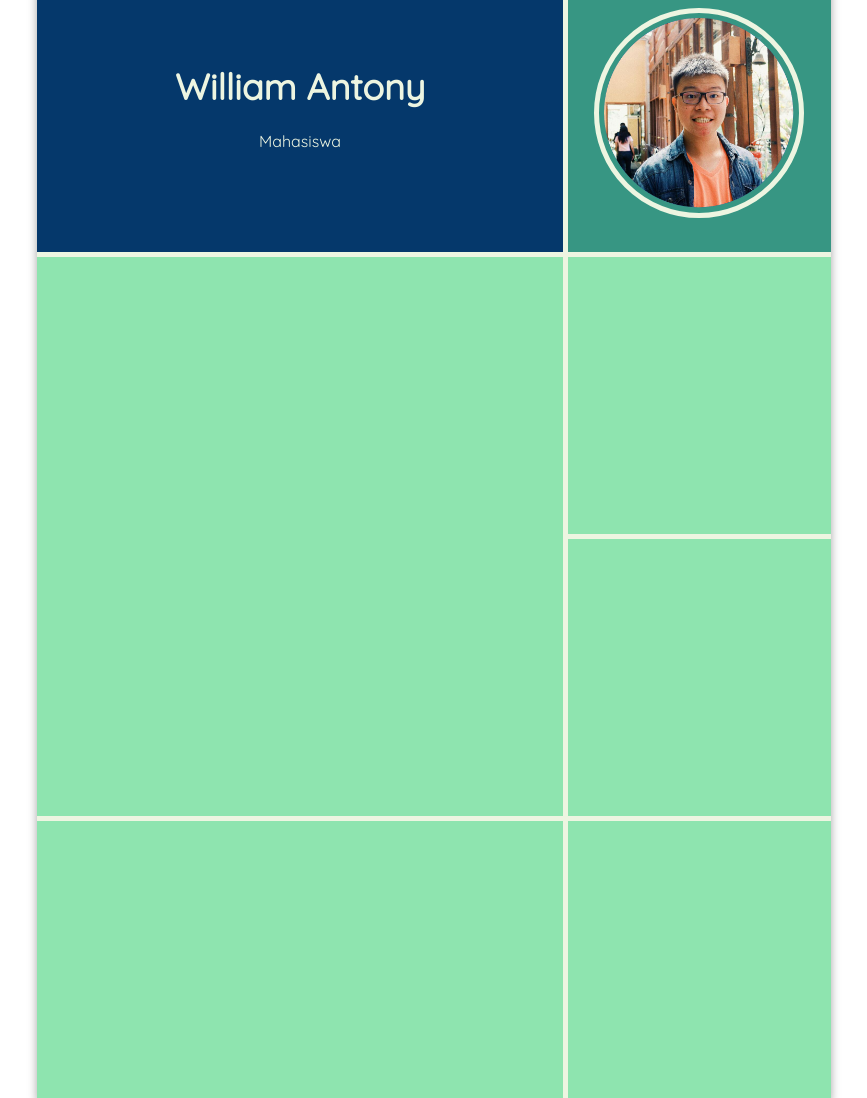
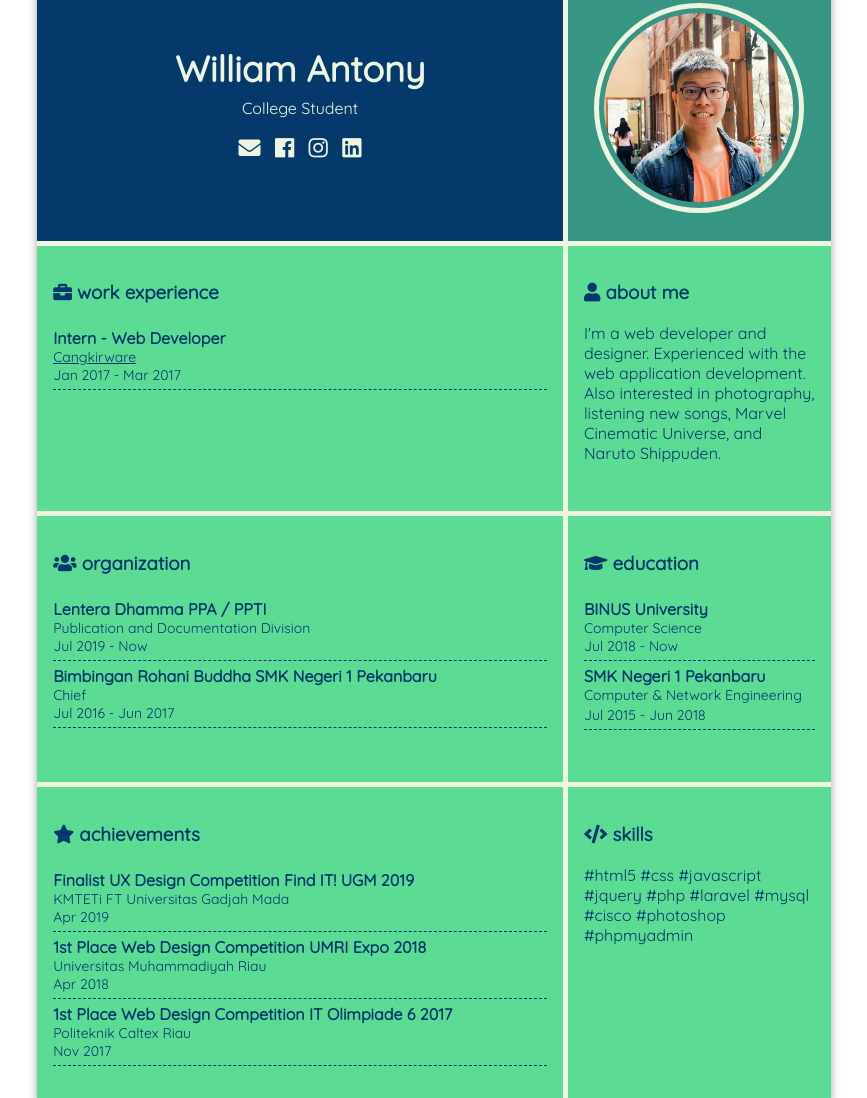
Before and after one commit to williamantony3/grid-powered-resume, a plain HTML site: page index.html in a window 1280 px wide. Shown: the part 25-1123 px from the top of the page, without its empty margins (206-1073 px from the left). Drawn offline with Linux system fonts and the light colour scheme.

Commit message:
complete

```diff
--- a/index.html
+++ b/index.html
@@ -6,6 +6,7 @@
     <meta http-equiv="X-UA-Compatible" content="ie=edge">
     <link rel="stylesheet" href="style.css">
     <link href="https://fonts.googleapis.com/css?family=Quicksand&display=swap" rel="stylesheet">
+    <link rel="stylesheet" href="https://use.fontawesome.com/releases/v5.4.1/css/all.css" integrity="sha384-5sAR7xN1Nv6T6+dT2mhtzEpVJvfS3NScPQTrOxhwjIuvcA67KV2R5Jz6kr4abQsz" crossorigin="anonymous">
     <title>Grid Powered Resume</title>
 </head>
 <body>
@@ -13,16 +14,88 @@
         <article class="resume">
             <section class="name grid-area">
                 <div class="name-text">William Antony</div>
-                <div class="desc-text">Mahasiswa</div>
+                <div class="desc-text">College Student</div>
+                <div class="social-text">
+                    <a href="mailto:antony.william30@gmail.com"><i class="fas fa-envelope"></i></a>
+                    <a href="https://fb.com/wil323"><i class="fab fa-facebook"></i></a>
+                    <a href="https://instagram.com/williamantony3"><i class="fab fa-instagram"></i></a>
+                    <a href="https://linkedin.com/in/williamantony3"><i class="fab fa-linkedin"></i></a>
+                </div>
             </section>
             <section class="photo grid-area">
                 <div class="circle"><img src="images/profile.png" alt="Profile Photo"></div>
             </section>
-            <section class="about grid-area"></section>
-            <section class="work grid-area"></section>
-            <section class="education grid-area"></section>
-            <section class="community grid-area"></section>
-            <section class="skills grid-area"></section>
+            <section class="about grid-area">
+                <h3><i class="fas fa-user"></i> about me</h3>
+                <p>I'm a web developer and designer. Experienced with the web application development. Also interested in photography, listening new songs, Marvel Cinematic Universe, and Naruto Shippuden.</p>
+            </section>
+            <section class="work grid-area">
+                <h3><i class="fas fa-briefcase"></i> work experience</h3>
+                <ul>
+                    <li>
+                        <div class="li-title">Intern - Web Developer</div>
+                        <div class="li-desc"><a href="https://cangkirware.com">Cangkirware</a></div>
+                        <div class="li-desc">Jan 2017 - Mar 2017</div>
+                    </li>
+                </ul>
+            </section>
+            <section class="education grid-area">
+                <h3><i class="fas fa-graduation-cap"></i> education</h3>
+                <ul>
+                    <li>
+                        <div class="li-title">BINUS University</div>
+                        <div class="li-desc">Computer Science</div>
+                        <div class="li-desc">Jul 2018 - Now</div>
+                    </li>
+                    <li>
+                        <div class="li-title">SMK Negeri 1 Pekanbaru</div>
+                        <div class="li-desc">Computer & Network Engineering</div>
+                        <di class="li-desc">Jul 2015 - Jun 2018</di>
+                    </li>
+
+                </ul>
+            </section>
+            <section class="community grid-area">
+                <h3><i class="fas fa-users"></i> organization</h3>
+                <ul>
+                    <li>
+                        <div class="li-title">Lentera Dhamma PPA / PPTI</div>
+                        <div class="li-desc">Publication and Documentation Division</div>
+                        <div class="li-desc">Jul 2019 - Now</div>
+                    </li>
+                    <li>
+                        <div class="li-title">Bimbingan Rohani Buddha SMK Negeri 1 Pekanbaru</div>
+                        <div class="li-desc">Chief</div>
+                        <div class="li-desc">Jul 2016 - Jun 2017</div>
+                    </li>
+                </ul>
+            </section>
+            <section class="skills grid-area">
+                <h3><i class="fas fa-code"></i> skills</h3>
+                <ul>
+                    <p>#html5 #css #javascript #jquery #php #laravel #mysql #cisco #photoshop #phpmyadmin</p>
+                </ul>
+            </section>
+            <section class="achievements grid-area">
+                <h3><i class="fas fa-star"></i> achievements</h3>
+                <ul>
+                    <li>
+                        <div class="li-title">Finalist UX Design Competition Find IT! UGM 2019</div>
+                        <div class="li-desc">KMTETi FT Universitas Gadjah Mada</div>
+                        <div class="li-desc">Apr 2019</div>
+                    </li>
+                    <li>
+                        <div class="li-title">1st Place Web Design Competition UMRI Expo 2018</div>
+                        <div class="li-desc">Universitas Muhammadiyah Riau</div>
+                        <div class="li-desc">Apr 2018</div>
+                    </li>
+                    <li>
+                        <div class="li-title">1st Place Web Design Competition IT Olimpiade 6 2017</div>
+                        <div class="li-desc">Politeknik Caltex Riau</div>
+                        <div class="li-desc">Nov 2017</div>
+                    </li>
+                </ul>
+            </section>
         </article>
     </main>
 </body>
--- a/style.css
+++ b/style.css
@@ -2,6 +2,9 @@ html, body{
     font-family: 'Quicksand', sans-serif;
     padding: 0;
     margin: 0;
+}
+a{
+    color: #05386B;
 }
 .wrapper{
     padding: 0;
@@ -16,19 +19,23 @@ html, body{
     grid-template-areas:
         "name photo"
         "work about"
-        "work education"
-        "community skills"
+        "community education"
+        "achievements skills"
     ;
     width: 210mm;
     height: 297mm;
     grid-gap: 5px;
     box-shadow: 0 5px 9px 0 rgba(0, 0, 0, 0.35);
+    /* background-color: #8EE4AF; */
     background-color: #EDF5E1;
 }
 .name{
     grid-area : name;
     background-color: #05386B;
     position: relative;
+    color: #EDF5E1;
+}
+.name a{
     color: #EDF5E1;
 }
 .photo{
@@ -38,23 +45,45 @@ html, body{
 }
 .about{
     grid-area : about;
-    background-color: #8EE4AF;
+    /* background-color: #EDF5E1; */
+    background-color: white;
+    background-color: #5CDb95;
+    color: #05386B;
 }
 .work{
     grid-area : work;
-    background-color: #8EE4AF;
+    /* background-color: #EDF5E1; */
+    background-color: white;
+    background-color: #5CDb95;
+    color: #05386B;
 }
 .education{
     grid-area : education;
-    background-color: #8EE4AF;
+    /* background-color: #EDF5E1; */
+    background-color: white;
+    background-color: #5CDb95;
+    color: #05386B;
 }
 .community{
     grid-area : community;
-    background-color: #8EE4AF;
+    /* background-color: #EDF5E1; */
+    background-color: white;
+    background-color: #5CDb95;
+    color: #05386B;
 }
 .skills{
     grid-area : skills;
-    background-color: #8EE4AF;
+    /* background-color: #EDF5E1; */
+    background-color: white;
+    background-color: #5CDb95;
+    color: #05386B;
+}
+.achievements{
+    grid-area : achievements;
+    /* background-color: #EDF5E1; */
+    background-color: white;
+    background-color: #5CDb95;
+    color: #05386B;
 }
 .grid-area{
     padding: 1em;
@@ -62,7 +91,7 @@ html, body{
 .name-text{
     font-size: 36px;
     position: absolute;
-    top: 40%;
+    top: 35%;
     left: 50%;
     margin: 0;
     transform: translate(-50%, -50%);
@@ -71,9 +100,20 @@ html, body{
 .desc-text{
     margin: 0;
     position: absolute;
-    top: 60%;
+    top: 50%;
     left: 50%;
     transform: translate(-50%, -50%);
+}
+.social-text{
+    position: absolute;
+    top: 65%;
+    left: 50%;
+    transform: translate(-50%, -50%);
+    margin: 0;
+}
+.social-text a i{
+    font-size: 22px;
+    margin: 0 5px;
 }
 .circle {
     border       : 5px solid #EDF5E1;
@@ -93,3 +133,17 @@ html, body{
     left: 50%;
     transform: translate(-50%, -50%);
 }
+ul, li{
+    padding: 0;
+    list-style: none;
+}
+li{
+    border-bottom: 1px dashed #05386B;
+    padding: 5px 0;
+}
+.li-title{
+    font-weight: bold;
+}
+.li-desc{
+    font-size: 14px;
+}
```
